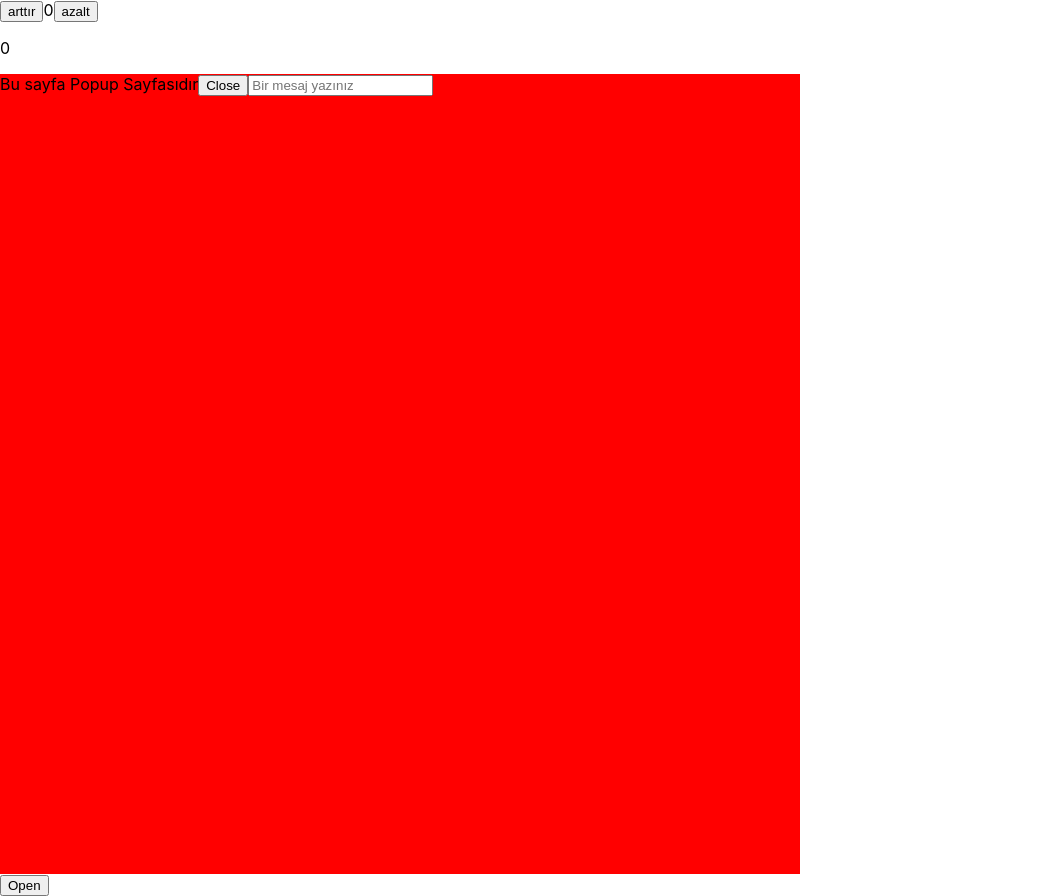
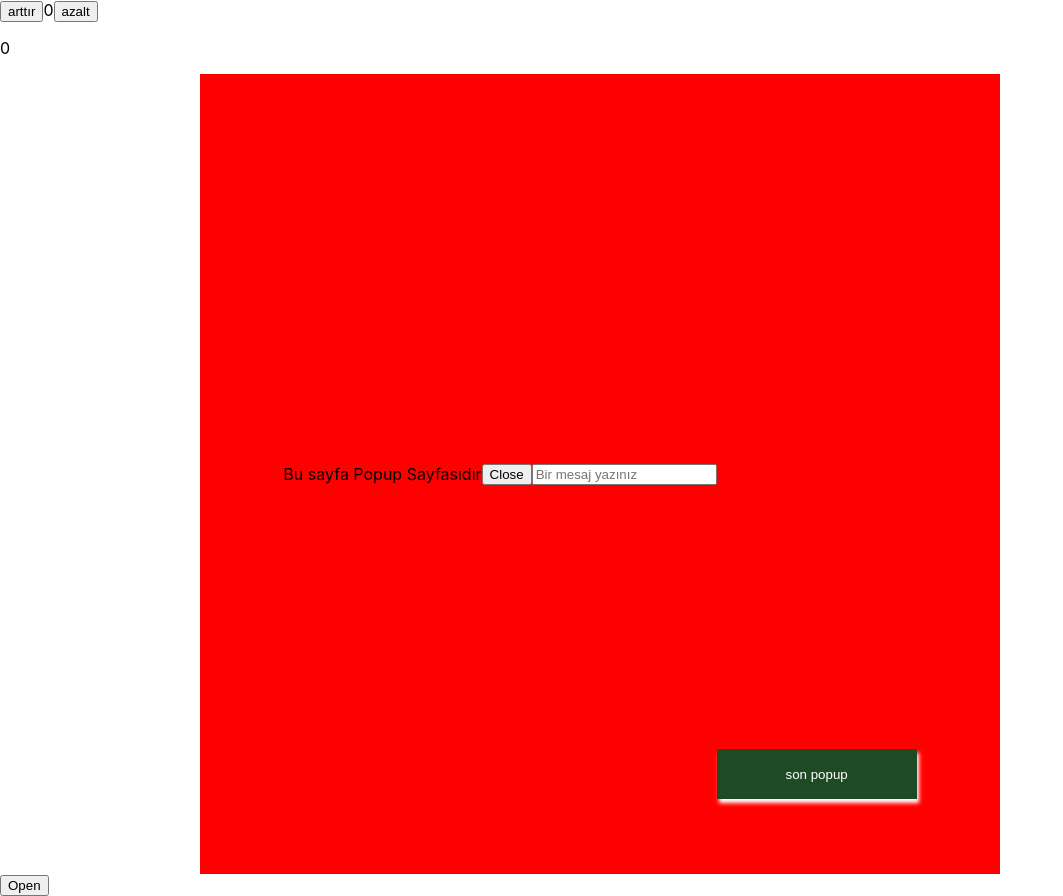
Before and after one commit to GoktugYmsk/react-redux-educaiton, a React (Create React App) app: page / in a window 1280 px wide. Both pictures are taken after a click on the button "Open". Shown: the whole page, without its empty margins (0-1063 px from the left). Built offline with nearby package versions, Linux system fonts and the light colour scheme; no server answers.

Commit message:
simple bug fixes

```diff
--- a/src/Active.js
+++ b/src/Active.js
@@ -1,26 +1,30 @@
 import { createSlice } from "@reduxjs/toolkit";
 
 const initialState = {
-    theme: false,
-    setWrite: '',
+    active: false,
+    inActive: false,
+    deneme: '',
 }
 
 export const Active = createSlice({
     name: 'active',
     initialState,
     reducers: {
-        dark: (state) => {
-            state.theme = true
+        close: (state) => {
+            state.active = false
         },
-        light: (state) => {
-            state.theme = false
+        open: (state) => {
+            state.active = true
         },
-        data: (state) =>{
-            state.setWrite= ''
-        }
+        newPopup: (state) => {
+            state.inActive = true
+        },
+        newPopupClose: (state) =>{
+            state.inActive = false
+        },
     },
 })
 
-export const { dark, light } = Active.actions
+export const { close, open,newPopup,newPopupClose } = Active.actions
 
 export default Active.reducer
--- a/src/App.css
+++ b/src/App.css
@@ -2,4 +2,30 @@
     width: 800px;
     height: 800px;
     background: red;
+    display: flex;
+    align-items: center;
+    justify-content: center;
+    position: relative;
+    left: 200px;
 }
+.lastButton{
+    width: 200px;
+    height: 50px;
+    background: rgb(30, 75, 35);
+    border-style: none;
+    box-shadow: 2px 4px 4px white ;
+    cursor: pointer;
+    position: relative;
+    top: 300px;
+    color: white;
+}
+.LastPopup{
+    width: 300px;
+    height: 300px;
+    background: rgb(49, 33, 59);
+    z-index: 2px;
+    color: white;
+}
+.lastInButton{
+    cursor: pointer;
+}
--- a/src/Deneme.js
+++ b/src/Deneme.js
@@ -1,19 +1,18 @@
 import React from 'react'
 import { useDispatch, useSelector } from 'react-redux'
-import { dark } from './Active'
+import { open } from './Active'
 import Popup from './Popup'
 
 function Deneme() {
 
-    const ekrandaGoster = useSelector((tema)=>tema.open.theme)
-    console.log(ekrandaGoster)
+    const ekrandaGoster = useSelector((tema)=>tema.getir.active)
 
     const dispatch = useDispatch()
 
   return (
     <div>
         {ekrandaGoster && <Popup/>}
-      <button onClick={()=>dispatch(dark())} >Open</button>
+      <button onClick={()=>dispatch(open())} >Open</button>
     </div>
   )
 }
--- /dev/null
+++ b/src/LastPopup.js
@@ -0,0 +1,16 @@
+import React from 'react'
+import { useDispatch } from 'react-redux'
+import { newPopupClose } from './Active'
+
+
+function LastPopup() {
+    const dispatch= useDispatch()
+  return (
+    <div className='LastPopup' >
+        Lastpopup
+      <button className='lastInButton' onClick={()=>dispatch(newPopupClose())} >Kapat</button>
+    </div>
+  )
+}
+
+export default LastPopup
--- a/src/Popup.js
+++ b/src/Popup.js
@@ -1,11 +1,16 @@
 import React, { useState } from 'react'
-import { useDispatch } from 'react-redux'
-import { light } from './Active'
+import { useDispatch, useSelector } from 'react-redux'
+import { close,  } from './Active'
+import { newPopup } from './Active'
+import LastPopup from './LastPopup'
+
 
 
 function Popup() {
     const dispatch = useDispatch()
-    const [write, setWrite] = useState('')
+    const [write,setWrite] = useState('')
+
+    const sonPopup = useSelector((state)=>state.inPopup.inActive)
 
     const handleChange = (e) => {
         setWrite(e.target.value)
@@ -14,9 +19,11 @@ function Popup() {
     return (
         <div className='popup' >
             Bu sayfa Popup Sayfasıdır
-            <button onClick={() => dispatch(light())} >Close</button>
+            <button onClick={() => dispatch(close())} >Close</button>
             <input placeholder='Bir mesaj yazınız' onChange={e => handleChange(e)} />
             {write}
+            <button className='lastButton' onClick={()=> dispatch(newPopup()) } >son popup</button>
+            {sonPopup && <LastPopup/>}
         </div>
     )
 }
--- a/src/app/store.js
+++ b/src/app/store.js
@@ -8,7 +8,7 @@ export const store = configureStore({
     reducer: {
         counter: counterReducer,
         country: countryReducer,
-        open: Active,
-        close: Active,
+        getir: Active,
+        inPopup: Active,
     },
 })
```
